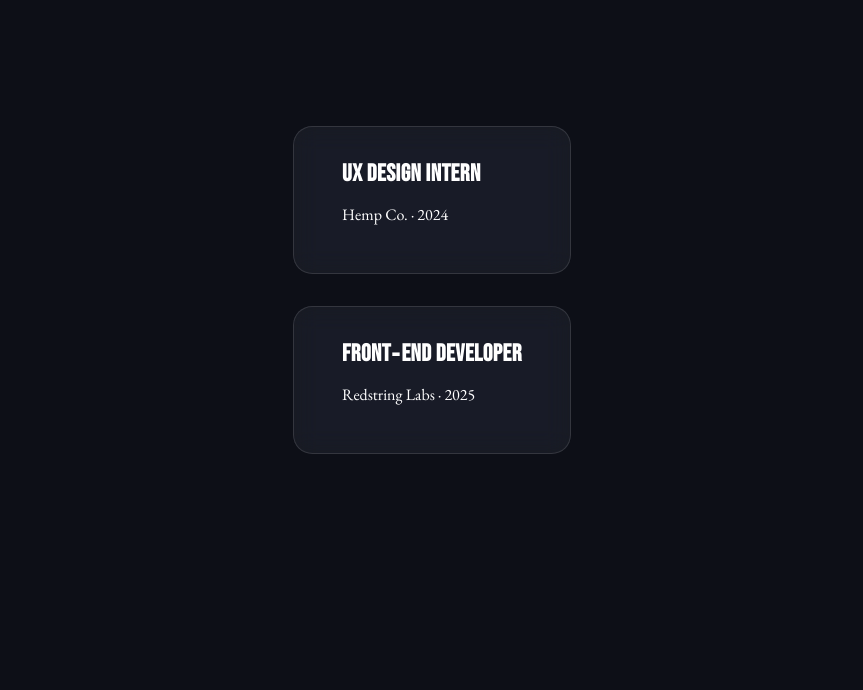
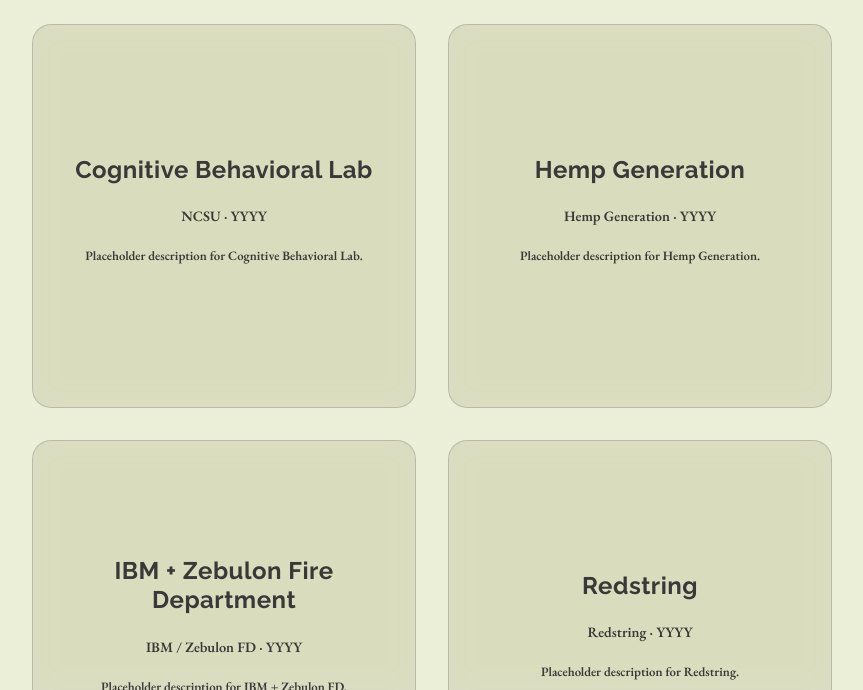
Before and after one commit to grantiguess/Portfolio, a plain HTML site: page index.html in a window 1280 px wide. Shown: the part 110-800 px from the top of the page, without its empty margins (208-1071 px from the left). Drawn offline with nearby package versions, Linux system fonts and the light colour scheme.

Commit message:
[Implementation] Built further structure, made style changes

```diff
--- a/assets/css/style.css
+++ b/assets/css/style.css
@@ -1,10 +1,14 @@
 /* Palette & typography */
 :root {
-    --bg-dark: #0d0f17;
-    --glass-dark: rgba(255, 255, 255, 0.05);
-    --glass-light: rgba(255, 255, 255, 0.12);
-    --pink: #ff6ec7;
-    --blue: #4cc9f0;
+    /* New Color Palette */
+    --bg-main: #ECEFD8;       /* Off-White */
+    --text-dark: #393939;      /* Dark Gray */
+    --accent-green: #849561;   /* Olive Green */
+    --accent-yellow: #EED690;  /* Pale Yellow */
+    --glass-bg: rgba(57, 57, 57, 0.1); /* Dark Gray translucent */
+    --glass-border: rgba(57, 57, 57, 0.2); /* Dark Gray more opaque */
+
+    /* Keep radius */
     --radius: 1.2rem;
 }
 
@@ -12,23 +16,29 @@
     margin: 0;
     height: 100%;
     font-family: 'EB Garamond', serif;
-    background: var(--bg-dark);
-    color: #fff;
+    font-weight: 600;
+    background: var(--bg-main); /* Use Off-White background */
+    color: var(--text-dark);   /* Use Dark Gray text */
     overflow: hidden; /* router controls scroll */
 }
 
 #app {
     height: 100%;
     width: 100%;
-    display: grid;
-    place-items: center;
+    display: flex;
+    flex-direction: column;
+    align-items: center;
+    padding-top: 2rem;
+    box-sizing: border-box;
+    overflow-y: auto; /* Allow vertical scrolling for the whole app content */
 }
 
 /* Frosted‑glass card */
 .card {
+    aspect-ratio: 1 / 1; /* Make card square */
     backdrop-filter: blur(12px) saturate(160%);
-    background: var(--glass-dark);
-    border: 1px solid var(--glass-light);
+    background: var(--glass-bg);     /* Use translucent dark gray */
+    border: 1px solid var(--glass-border); /* Use slightly more opaque dark gray border */
     border-radius: var(--radius);
     padding: 2rem 3rem;
     transition: backdrop-filter .4s ease, transform .4s ease, opacity .4s;
@@ -36,13 +46,15 @@
 }
 .card:hover {
     transform: translateY(-6px);
+    /* Optional: add subtle hover effect with accent colors if needed */
 }
 
 /* Title & body text */
 h1,h2,h3 {
-    font-family: 'Bebas Neue', cursive;
+    font-family: 'Raleway', sans-serif;
     margin: 0 0 .5rem;
     letter-spacing: .02em;
+    color: var(--text-dark); /* Ensure headings use dark text */
 }
 
 /* Double‑diamond container */
@@ -55,8 +67,8 @@
     width: 22vmin;
     height: 22vmin;
     position: relative;
-    background: var(--glass-dark);
-    border: 1px solid var(--glass-light);
+    background: var(--glass-bg);     /* Use translucent dark gray */
+    border: 1px solid var(--glass-border); /* Use slightly more opaque dark gray border */
     backdrop-filter: blur(10px);
     clip-path: polygon(50% 0%, 100% 100%, 0% 100%);
     transition: opacity .4s ease;
@@ -68,7 +80,7 @@
     background: none;
     border: none;
     font-size: 2rem;
-    color: var(--blue);
+    color: var(--accent-green); /* Use Olive Green for arrows */
     cursor: pointer;
     transition: transform .3s;
 }
--- a/assets/js/views/home.js
+++ b/assets/js/views/home.js
@@ -1,31 +1,156 @@
+// --- Helper to Create Title Area (Now handles back button) ---
+function renderTitleArea(titleText, subtitleText, backCallback) {
+  const titleContainer = document.createElement('div');
+  titleContainer.style.display = 'flex';       // Use Flexbox
+  titleContainer.style.alignItems = 'center'; // Align items vertically
+  titleContainer.style.justifyContent = 'center'; // Center content overall
+  titleContainer.style.marginBottom = '2rem';
+  titleContainer.style.width = 'clamp(400px, 70vw, 800px)';
+  titleContainer.style.position = 'relative'; // For absolute positioning of button
+
+  // Back Button (if callback provided)
+  if (backCallback) {
+    const backButton = document.createElement('button');
+    backButton.textContent = '←';
+    backButton.className = 'arrow-btn'; // Keep class for potential base styles
+    // Override/add styles:
+    backButton.style.fontSize = '2.5rem'; // Increased size
+    backButton.style.color = 'inherit'; // Use parent text color
+    backButton.style.userSelect = 'none'; // Make text non-selectable
+    backButton.style.position = 'absolute';
+    backButton.style.left = '0';
+    backButton.style.padding = '0';
+    backButton.style.background = 'none'; // Ensure no background interferes
+    backButton.style.border = 'none'; // Ensure no border interferes
+    backButton.addEventListener('click', backCallback);
+    titleContainer.appendChild(backButton);
+  }
+
+  // Container for Title and Subtitle (to keep them centered)
+  const textWrapper = document.createElement('div');
+  textWrapper.style.flexGrow = '1'; // Allow wrapper to take space
+  textWrapper.style.textAlign = 'center'; // Center text within wrapper
+
+  const titleElement = document.createElement('h1');
+  titleElement.textContent = titleText;
+  textWrapper.appendChild(titleElement);
+
+  if (subtitleText) {
+    const subtitleElement = document.createElement('h2');
+    subtitleElement.style.fontFamily = '"EB Garamond", serif';
+    subtitleElement.style.fontSize = '1.2rem';
+    subtitleElement.style.fontWeight = '500';
+    subtitleElement.style.marginTop = '-0.5rem';
+    subtitleElement.textContent = subtitleText;
+    textWrapper.appendChild(subtitleElement);
+  }
+
+  titleContainer.appendChild(textWrapper);
+
+  return titleContainer;
+}
+
+// --- Refactored Card Creation Function ---
+function createEntryCard(entryData, onClickCallback) {
+  const card = document.createElement('div');
+  card.className = 'card';
+  card.dataset.entryId = entryData.id;
+  card.innerHTML = `
+    <h2>${entryData.title || ''}</h2>
+    <p class="subtitle">${entryData.company || ''} · ${entryData.year || ''}</p>
+    <p class="description">${entryData.description || ''}</p>
+  `;
+  card.style.display = 'flex';
+  card.style.flexDirection = 'column';
+  card.style.justifyContent = 'center';
+  card.style.alignItems = 'center';
+  card.style.textAlign = 'center';
+  card.style.padding = '1rem';
+  const subtitle = card.querySelector('.subtitle');
+  const description = card.querySelector('.description');
+  if (subtitle) subtitle.style.fontSize = '0.9em';
+  if (description) {
+     description.style.fontSize = '0.8em';
+     description.style.marginTop = '0.5rem';
+  }
+  if (onClickCallback) {
+    card.style.cursor = 'pointer';
+    card.addEventListener('click', (event) => onClickCallback(event, entryData));
+  } else {
+    card.style.cursor = 'default';
+  }
+  return card;
+}
+
+// --- Modified initHomeView ---
 export async function initHomeView(root) {
-// Load positions data
+  root.innerHTML = ''; // Clear previous content
+
+  const titleArea = renderTitleArea('Portfolio', 'Grant Eubanks', null);
+  root.appendChild(titleArea);
+
+  if (!window.positionsData) {
     const res = await fetch('./content/positions.json');
-const positions = await res.json();
+    window.positionsData = await res.json();
+  }
+  const positions = window.positionsData;
 
-// Grid container
   const grid = document.createElement('div');
+  grid.className = 'entry-grid';
   grid.style.display = 'grid';
-grid.style.gridTemplateColumns = 'repeat(auto-fit,minmax(240px,1fr))';
+  grid.style.gridTemplateColumns = 'repeat(2, 1fr)';
   grid.style.gap = '2rem';
+  grid.style.padding = '2rem';
+  grid.style.width = 'clamp(400px, 70vw, 800px)';
+  grid.style.paddingTop = '0';
 
   positions.forEach(pos => {
-    const card = document.createElement('div');
-    card.className = 'card';
-    card.innerHTML = `
-    <h2>${pos.title}</h2>
-    <p>${pos.company} · ${pos.year}</p>
-    `;
-    card.addEventListener('click', () => {
-    gsap.to(card, {
+    const positionClickHandler = (event, positionData) => {
+      if (positionData && positionData.projects && positionData.projects.length > 0) {
+        const clickedCard = event.currentTarget;
+        gsap.to(clickedCard, {
           scale: 3,
           opacity: 0,
-        duration: 0.4,
-        onComplete: () => (location.hash = `#/project/${pos.id}`),
+          duration: 0.2,
+          onComplete: () => {
+            setTimeout(() => {
+              displayProjects(root, positionData);
+            }, 200);
+          }
         });
-    });
+      }
+    };
+    const card = createEntryCard(pos, positionClickHandler);
     grid.appendChild(card);
   });
 
   root.appendChild(grid);
 }
+
+// --- Modified displayProjects ---
+function displayProjects(root, positionData) {
+  root.innerHTML = ''; // Clear previous content
+
+  const goBack = () => {
+    initHomeView(root);
+  };
+
+  const titleArea = renderTitleArea(positionData.title, null, goBack);
+  root.appendChild(titleArea);
+
+  const projectContainer = document.createElement('div');
+  projectContainer.className = 'entry-grid';
+  projectContainer.style.display = 'grid';
+  projectContainer.style.gridTemplateColumns = 'repeat(2, 1fr)';
+  projectContainer.style.gap = '2rem';
+  projectContainer.style.padding = '2rem';
+  projectContainer.style.width = 'clamp(400px, 70vw, 800px)';
+  projectContainer.style.paddingTop = '0';
+
+  positionData.projects.forEach(project => {
+    const projectCard = createEntryCard(project, null);
+    projectContainer.appendChild(projectCard);
+  });
+
+  root.appendChild(projectContainer);
+}
--- a/content/positions.json
+++ b/content/positions.json
@@ -1,16 +1,82 @@
 [
-    {
-      "id": "ux-intern",
-      "title": "UX Design Intern",
-      "company": "Hemp Co.",
-      "year": "2024",
-      "hero": "img/ux-intern.png"
-    },
-    {
-      "id": "front-end-dev",
-      "title": "Front‑End Developer",
-      "company": "Redstring Labs",
-      "year": "2025",
-      "hero": "img/front-end.png"
-    }
-  ]
+  {
+    "id": "ncsu-cbl",
+    "title": "Cognitive Behavioral Lab",
+    "company": "NCSU",
+    "year": "YYYY",
+    "description": "Placeholder description for Cognitive Behavioral Lab.",
+    "displayType": "double-diamond",
+    "projects": [
+      {
+        "id": "hortscraper",
+        "title": "Hortscraper",
+        "company": "NCSU-CBL",
+        "year": "YYYY",
+        "description": "Placeholder description for Hortscraper."
+      },
+      {
+        "id": "biophilia",
+        "title": "Biophilia Hypothesis",
+        "company": "NCSU-CBL",
+        "year": "YYYY",
+        "description": "Placeholder description for Biophilia Hypothesis."
+       }
+    ]
+  },
+  {
+    "id": "hemp-gen",
+    "title": "Hemp Generation",
+    "company": "Hemp Generation",
+    "year": "YYYY",
+    "description": "Placeholder description for Hemp Generation.",
+    "displayType": "double-diamond",
+    "projects": [
+      {
+        "id": "store-menus",
+        "title": "Store Menus",
+        "company": "Hemp Gen",
+        "year": "YYYY",
+        "description": "Placeholder description for Store Menus."
+      },
+      {
+        "id": "lab-report",
+        "title": "Lab Report System",
+        "company": "Hemp Gen",
+        "year": "YYYY",
+        "description": "Placeholder description for Lab Report System."
+      },
+      {
+        "id": "inventory",
+        "title": "Inventory System",
+        "company": "Hemp Gen",
+        "year": "YYYY",
+        "description": "Placeholder description for Inventory System."
+      }
+    ]
+  },
+  {
+    "id": "ibm-zebulon",
+    "title": "IBM + Zebulon Fire Department",
+    "company": "IBM / Zebulon FD",
+    "year": "YYYY",
+    "description": "Placeholder description for IBM + Zebulon FD.",
+    "displayType": "double-diamond",
+    "projects": [
+      {
+        "id": "fire-entry",
+        "title": "Alternative Fire Entry",
+        "company": "IBM/ZFD",
+        "year": "YYYY",
+        "description": "Placeholder description for Alternative Fire Entry."
+      }
+    ]
+  },
+  {
+    "id": "redstring",
+    "title": "Redstring",
+    "company": "Redstring",
+    "year": "YYYY",
+    "description": "Placeholder description for Redstring.",
+    "projects": []
+  }
+]
--- a/index.html
+++ b/index.html
@@ -3,9 +3,9 @@
 <head>
   <meta charset="UTF-8" />
   <meta name="viewport" content="width=device-width, initial-scale=1.0" />
-  <title>Grant Eubanks · Portfolio</title>
+  <title>Grant Eubanks · Portfolio</title>
   <link rel="preconnect" href="https://fonts.gstatic.com" />
-  <link href="https://fonts.googleapis.com/css2?family=Bebas+Neue&family=EB+Garamond:wght@400;500&display=swap" rel="stylesheet" />
+  <link href="https://fonts.googleapis.com/css2?family=EB+Garamond:wght@400;500;600&family=Raleway:wght@400;700&display=swap" rel="stylesheet" />
   <link rel="stylesheet" href="assets/css/style.css" />
   <script src="https://cdn.jsdelivr.net/npm/marked/marked.min.js"></script>
 </head>
```
Lines whose indentation alone changed are shown as unchanged.
